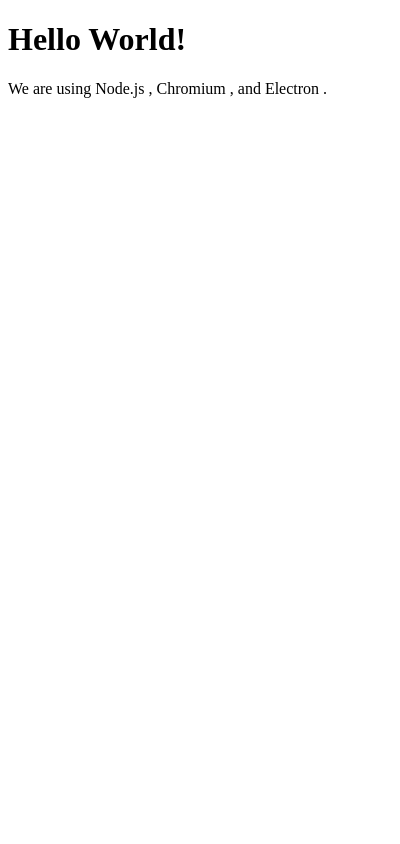
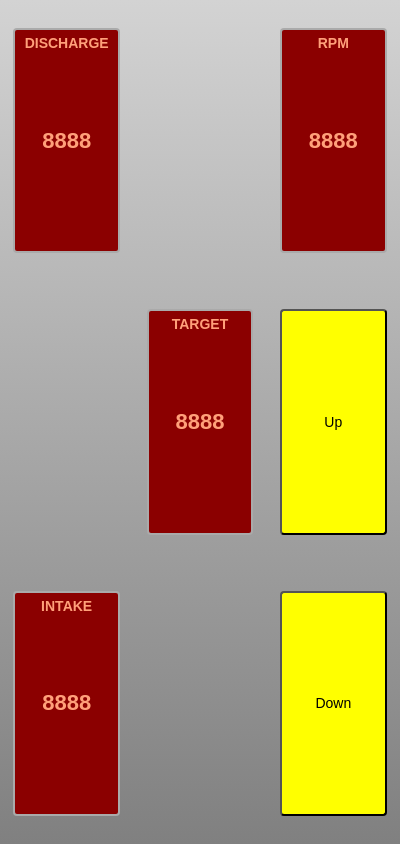
Before and after one commit to Sammynouadir/481-Project, an Electron app: page FireTruckSim/Governor/index.html in a window 400 px wide. Drawn offline with Linux system fonts and the light colour scheme; a web font is replaced by a local one.

Commit message:
add ui elements

```diff
--- a/FireTruckSim/Governor/index.html
+++ b/FireTruckSim/Governor/index.html
@@ -1,16 +1,134 @@
 <!DOCTYPE html>
 <html>
-<head>
+  <head>
     <meta charset="UTF-8">
-    <title>Hello World!</title>
+    <title>Governor</title>
     <meta http-equiv="Content-Security-Policy" content="script-src 'self' 'unsafe-inline';" />
-</head>
-<body>
-    <h1>Hello World!</h1>
-    <p>
-        We are using Node.js <span id="node-version"></span>,
-        Chromium <span id="chrome-version"></span>,
-        and Electron <span id="electron-version"></span>.
-    </p>
-</body>
+
+    <style>
+      @import url('https://fonts.googleapis.com/css2?family=Doto:wght@700&display=swap');
+
+      * {
+        margin: 0;
+        padding: 0;
+        box-sizing: border-box;
+      }
+
+      .container {
+        background-image: linear-gradient(lightgrey, grey);
+        display: flex;
+        height: 100vh;
+        width: 100vw;
+      }
+
+      .column {
+        flex: 1;
+        display: flex;
+        flex-direction: column;
+      }
+
+      .spacer {
+        visibility: hidden; /* Makes space invisible but maintains layout */
+      }
+
+      /* First column with spacer */
+      .column:nth-child(1) .element,
+      .column:nth-child(1) .spacer {
+        flex: 0 0 33.33%; /* Each section takes 1/3 of column height */
+      }
+
+      /* Second column */
+      .column:nth-child(2) {
+        justify-content: center;
+      }
+
+      .column:nth-child(2) .element {
+        flex: 0 0 33.33%;
+      }
+
+      /* Third column */
+      .column:nth-child(3) .element {
+        flex: 1;
+      }
+
+      /* Visual styling */
+      .element {
+        display: flex;
+        align-items: center;
+        justify-content: center;
+      }
+
+      .lcd {
+        position: relative;
+        border: 2px solid #aaa;
+        width: 80%;
+        height: 80%;
+        border-radius: 4px;
+        font-family: 'Doto', sans-serif;
+        font-weight: 700;
+        text-transform: uppercase;
+        color: lightsalmon;
+        background: darkred;
+      }
+
+      .label {
+        position: absolute;
+        top: 5px;
+        left: 50%;
+        transform: translateX(-50%);
+        font-size: 3.5vw;
+      }
+
+      .info {
+        position: absolute;
+        top: 50%;
+        left: 50%;
+        transform: translate(-50%, -50%);
+        font-size: 5.5vw;
+      }
+
+      button {
+        background-color: yellow;
+        border-radius: 4px;
+        width: 80%;
+        height: 80%;
+        font-family: sans-serif;
+        font-size: 3.5vw;
+      }
+    </style>
+  </head>
+
+  <body>
+    <div class="container">
+      <div class="column">
+        <div class="element"><div class="lcd">
+            <p class="label">Discharge</p>
+            <p class="info">8888</p>
+          </div>
+        </div>
+        <div class="spacer"></div>
+        <div class="element"><div class="lcd">
+            <p class="label">Intake</p>
+            <p class="info">8888</p>
+          </div>
+        </div>
+      </div>
+      <div class="column">
+        <div class="element"><div class="lcd">
+            <p class="label">Target</p>
+            <p class="info">8888</p>
+          </div>
+        </div>
+      </div>
+      <div class="column">
+        <div class="element"><div class="lcd">
+            <p class="label">RPM</p>
+            <p class="info">8888</p>
+          </div>
+        </div>
+        <div class="element"><button>Up</button></div>
+        <div class="element"><button>Down</button></div>
+      </div>
+    </div>
+  </body>
 </html>
```
